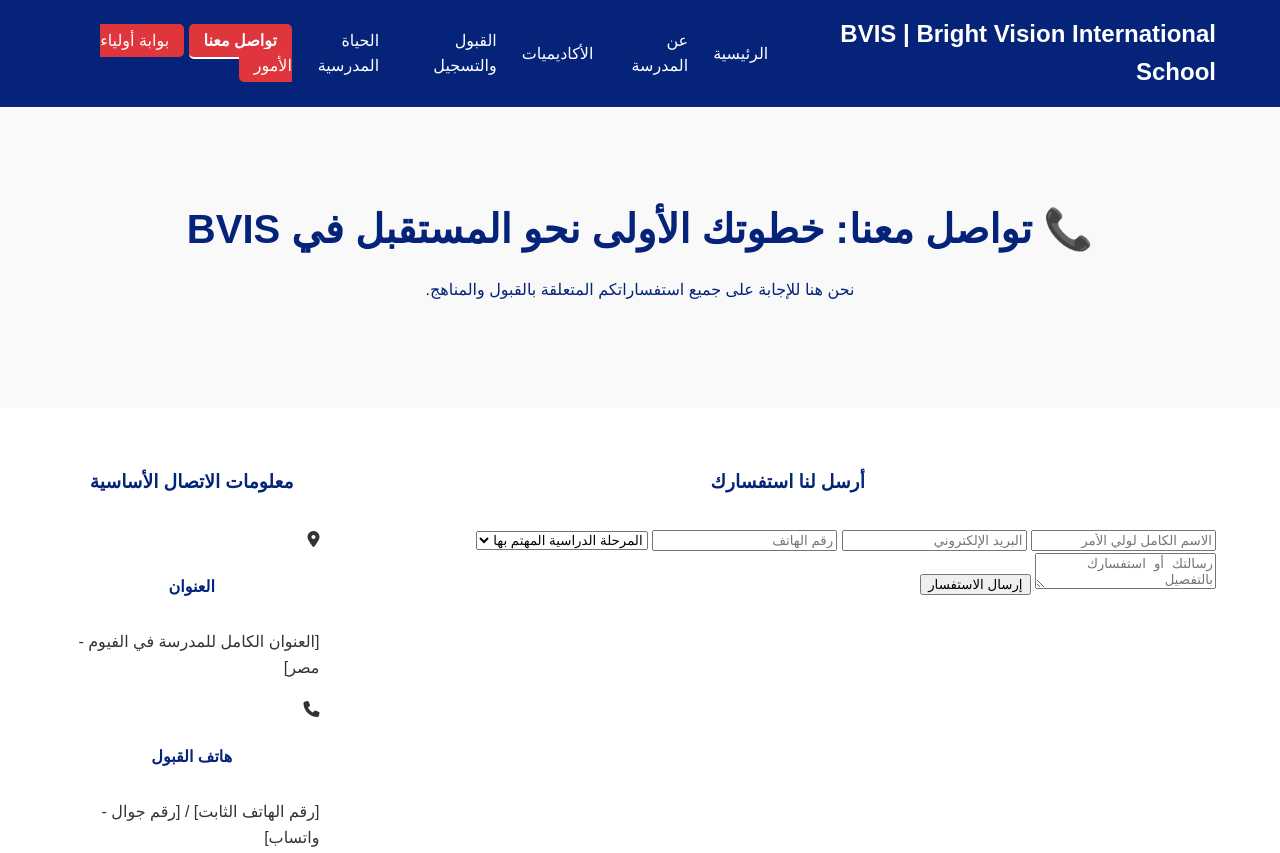
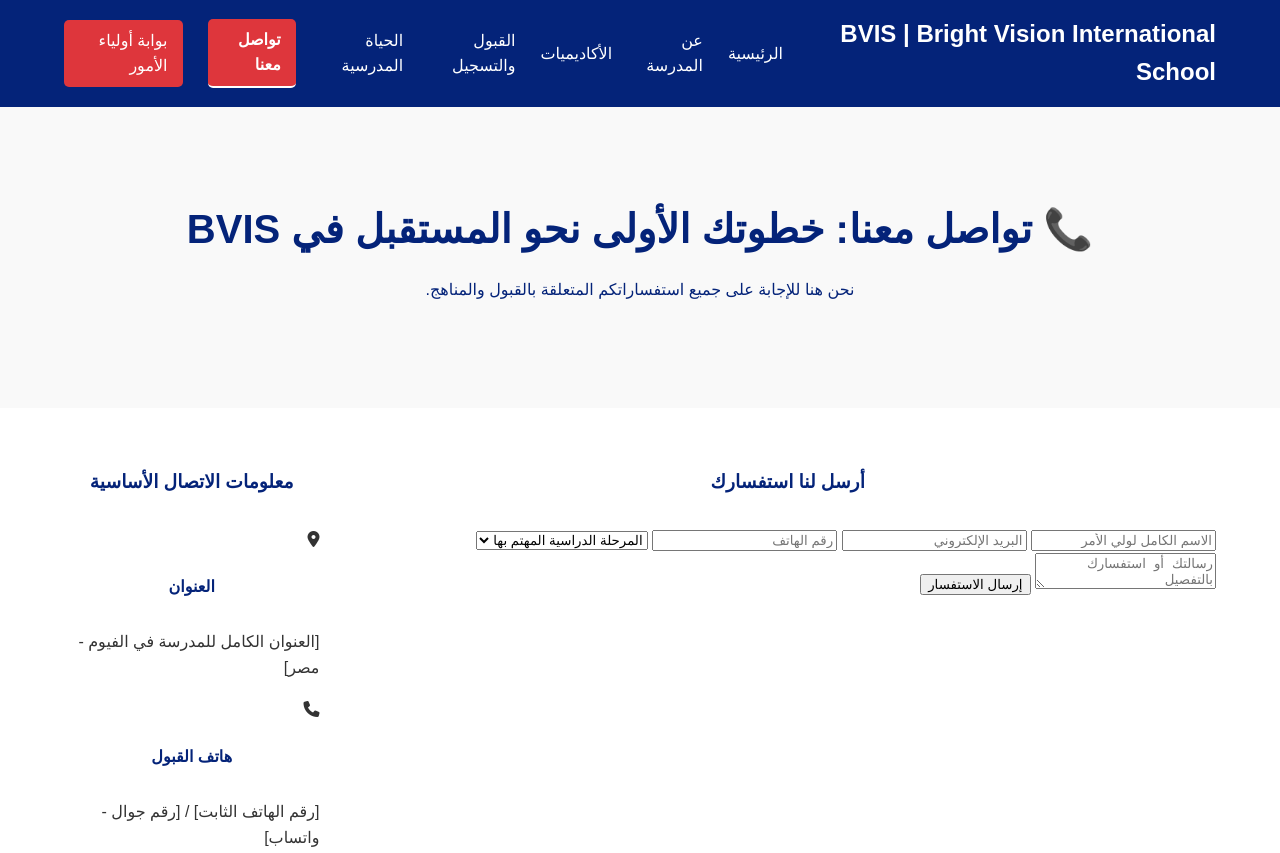
Before and after one commit to hossambebo1/bvis, a plain HTML site: page contact.html in a window 1280 px wide. Shown: the top 853 px of the page. Drawn offline with Linux system fonts and the light colour scheme.

Commit message:
Update contact.html

```diff
--- a/contact.html
+++ b/contact.html
@@ -11,21 +11,19 @@
 
     <header class="navbar">
         <div class="logo"><h1>BVIS | Bright Vision International School</h1></div>
-        <nav class="nav-links">
+        <div class="menu-toggle" onclick="toggleMenu()"><i class="fas fa-bars"></i></div>
+        <nav class="nav-links" id="navbarNav">
             <a href="index.html">الرئيسية</a>
             <a href="about.html">عن المدرسة</a>
             <a href="academics.html">الأكاديميات</a>
             <a href="admissions.html">القبول والتسجيل</a>
             <a href="campus.html">الحياة المدرسية</a>
+            <a href="contact.html" class="cta-button" style="font-weight: bold; border-bottom: 2px solid white; display: block;">تواصل معنا</a>
+            <a href="portal.html" class="cta-button parent-portal" style="display: block;">بوابة أولياء الأمور</a>
         </nav>
-        <div>
-            <a href="contact.html" class="cta-button" style="font-weight: bold; border-bottom: 2px solid white;">تواصل معنا</a>
-            <a href="portal.html" class="cta-button parent-portal">بوابة أولياء الأمور</a>
-        </div>
     </header>
 
     <main>
-
         <section class="page-header">
             <div class="container">
                 <h2>📞 تواصل معنا: خطوتك الأولى نحو المستقبل في BVIS</h2>
@@ -36,7 +34,6 @@
         <section class="contact-us">
             <div class="container">
                 <div class="contact-grid">
-
                     <div class="contact-form">
                         <h3>أرسل لنا استفسارك</h3>
                         <form action="#" method="POST">
@@ -51,18 +48,10 @@
 
                     <div class="contact-info">
                         <h3>معلومات الاتصال الأساسية</h3>
-                        <div class="info-item">
-                            <i class="fas fa-map-marker-alt"></i><div><h4>العنوان</h4><p>[العنوان الكامل للمدرسة في الفيوم - مصر]</p></div>
-                        </div>
-                        <div class="info-item">
-                            <i class="fas fa-phone"></i><div><h4>هاتف القبول</h4><p>[رقم الهاتف الثابت] / [رقم جوال - واتساب]</p></div>
-                        </div>
-                        <div class="info-item">
-                            <i class="fas fa-envelope"></i><div><h4>البريد الإلكتروني</h4><p>admissions@bvis.edu (للقبول)</p></div>
-                        </div>
-                        <div class="info-item">
-                            <i class="fas fa-clock"></i><div><h4>مواعيد العمل</h4><p>من الأحد إلى الخميس: 8:00 صباحاً - 3:00 مساءً</p></div>
-                        </div>
+                        <div class="info-item"><i class="fas fa-map-marker-alt"></i><div><h4>العنوان</h4><p>[العنوان الكامل للمدرسة في الفيوم - مصر]</p></div></div>
+                        <div class="info-item"><i class="fas fa-phone"></i><div><h4>هاتف القبول</h4><p>[رقم الهاتف الثابت] / [رقم جوال - واتساب]</p></div></div>
+                        <div class="info-item"><i class="fas fa-envelope"></i><div><h4>البريد الإلكتروني</h4><p>admissions@bvis.edu (للقبول)</p></div></div>
+                        <div class="info-item"><i class="fas fa-clock"></i><div><h4>مواعيد العمل</h4><p>من الأحد إلى الخميس: 8:00 صباحاً - 3:00 مساءً</p></div></div>
 
                         <h3 style="text-align: right; margin-top: 40px;">تابعونا عبر:</h3>
                         <div style="text-align: right;">
@@ -81,10 +70,14 @@
                 <iframe src="https://www.google.com/maps/embed?pb=!..." allowfullscreen="" loading="lazy" referrerpolicy="no-referrer-when-downgrade"></iframe>
             </div>
         </section>
-
     </main>
 
     <footer></footer>
-
+    <script>
+        function toggleMenu() {
+            var navLinks = document.getElementById('navbarNav');
+            navLinks.classList.toggle('active');
+        }
+    </script>
 </body>
 </html>
```
